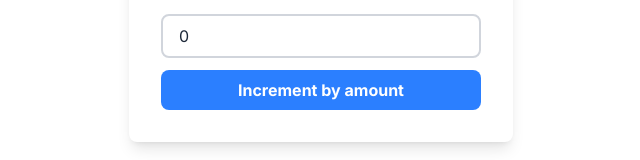
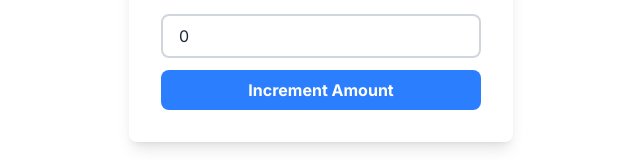
Before and after one commit to Umarhayat154/Next-js-Redux-Toolkit, a Next.js app: page / in a window 1280 px wide. Shown: the part 354-514 px from the top of the page, without its empty margins (319-959 px from the left). Built offline with nearby package versions, Linux system fonts and the light colour scheme.

Commit message:
add new button name

```diff
--- a/app/page.tsx
+++ b/app/page.tsx
@@ -74,7 +74,7 @@ export default function App() {
             onClick={handleIncrementByAmountClick}
             className="w-full bg-blue-500 hover:bg-blue-600 text-white font-bold py-2 px-4 rounded-lg"
           >
-            Increment by amount
+            Increment Amount
           </button>
         </div>
       </div>
```
